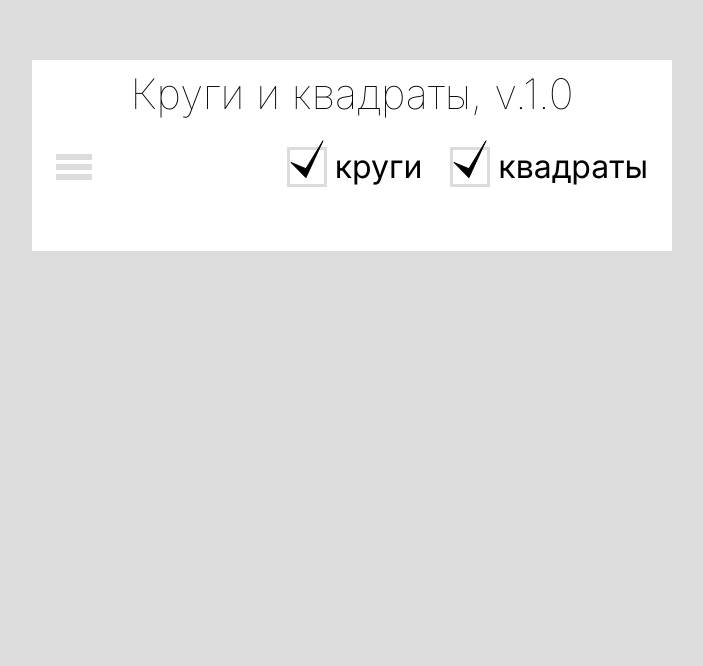
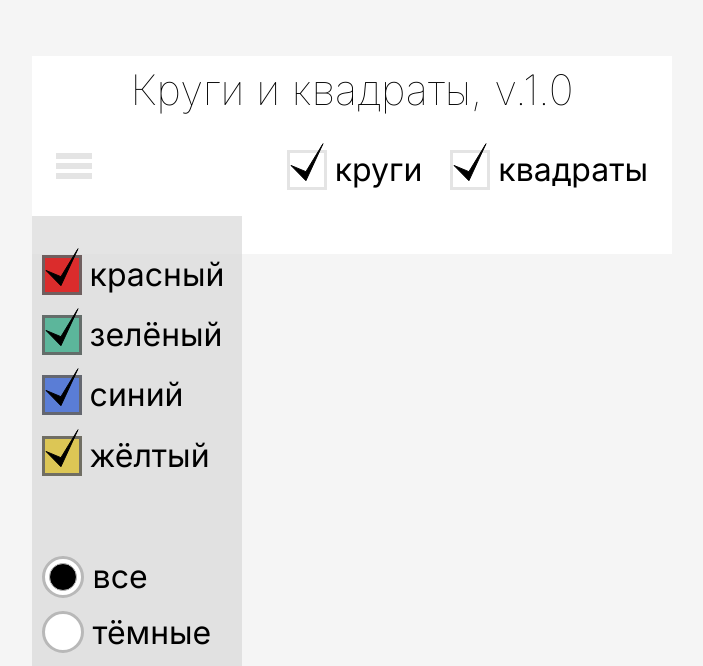
Before and after one commit to DmitryMuzalev/circles-and-squares, a React (Create React App) app: page / in a window 1280 px wide. Shown: the part 245-911 px from the top of the page, without its empty margins (288-991 px from the left). Before the commit the page ends 800 px from the top, so only its background shows below. Built offline with nearby package versions, Linux system fonts and the light colour scheme.

Commit message:
Implementation of the Toolbar component

```diff
--- a/src/App.js
+++ b/src/App.js
@@ -1,9 +1,11 @@
 import { Header } from "./components/Header/Header";
+import { Toolbar } from "./components/Toolbar/Toolbar";
 
 function App() {
   return (
     <div className="app">
       <Header />
+      <Toolbar />
     </div>
   );
 }
--- a/src/components/Checkbox/Checkbox.module.scss
+++ b/src/components/Checkbox/Checkbox.module.scss
@@ -5,6 +5,7 @@
   column-gap: 0.5rem;
   font-size: 2rem;
   line-height: 1;
+  padding-top: 0.4rem;
   input[type="checkbox"] {
     cursor: pointer;
     position: relative;
--- a/src/components/ColumnCount/ColumnCount.module.scss
+++ b/src/components/ColumnCount/ColumnCount.module.scss
@@ -10,6 +10,6 @@
     height: 3.5625rem;
     font-size: 2rem;
     padding: 0.5rem;
-    border: 3px solid var(--grey-light);
+    border: 3px solid var(--grey-middle);
   }
 }
--- a/src/components/RadioButton/RadioButton.jsx
+++ b/src/components/RadioButton/RadioButton.jsx
@@ -1,6 +1,6 @@
 import classes from "./RadioButton.module.scss";
 
-function RadioButton({ name = "shades", value = "all", children }) {
+function RadioButton({ name, value, children }) {
   return (
     <label className={classes.radio}>
       <input type="radio" name={name} value={value} checked={value === "all"} />
--- a/src/components/RadioButton/RadioButton.module.scss
+++ b/src/components/RadioButton/RadioButton.module.scss
@@ -12,7 +12,7 @@
     height: 2.625rem;
     border-radius: 50%;
     background-color: var(--white);
-    border: 3px solid var(--grey-light);
+    border: 3px solid var(--grey-middle);
 
     &:checked {
       &::before {
@@ -24,7 +24,7 @@
         height: 1.625rem;
         background-color: var(--black);
         border-radius: 50%;
-        border: 1px solid var(--grey-light);
+        border: 1px solid var(--grey-middle);
         transform: translate(-50%, -50%);
       }
     }
--- /dev/null
+++ b/src/components/Toolbar/Toolbar.jsx
@@ -0,0 +1,30 @@
+import classes from "./Toolbar.module.scss";
+import { Checkbox } from "../Checkbox/Checkbox";
+import { ColumnCount } from "../ColumnCount/ColumnCount";
+import { RadioButton } from "../RadioButton/RadioButton";
+
+function Toolbar() {
+  return (
+    <div className={classes.toolbar}>
+      <div>
+        <Checkbox color="red">красный</Checkbox>
+        <Checkbox color="green">зелёный</Checkbox>
+        <Checkbox color="blue">cиний</Checkbox>
+        <Checkbox color="yellow">жёлтый</Checkbox>
+      </div>
+      <div>
+        <RadioButton name="shades" value="all">
+          все
+        </RadioButton>
+        <RadioButton name="shades" value="">
+          тёмные
+        </RadioButton>
+        <RadioButton name="shades" value="">
+          светлые
+        </RadioButton>
+      </div>
+      <ColumnCount />
+    </div>
+  );
+}
+export { Toolbar };
--- /dev/null
+++ b/src/components/Toolbar/Toolbar.module.scss
@@ -0,0 +1,15 @@
+.toolbar {
+  position: absolute;
+  top: 10rem;
+  left: 0;
+  display: flex;
+  flex-direction: column;
+  row-gap: 5rem;
+  padding: 2rem 1rem 2rem 0.6rem;
+  background-color: var(--grey-light);
+  div {
+    display: flex;
+    flex-direction: column;
+    row-gap: 0.87rem;
+  }
+}
--- a/src/index.scss
+++ b/src/index.scss
@@ -8,6 +8,7 @@
 
 :root {
   /* Colors */
+  --bg-color: #f5f5f5;
   --white: #ffffff;
   --black: #000000;
   --yellow-light: #dcc655;
@@ -18,7 +19,8 @@
   --red-dark: #7b0a0a;
   --green-light: #5cb69b;
   --green-dark: #175744;
-  --grey-light: rgba(217, 217, 217, 0.9);
+  --grey-light: rgba(217, 217, 217, 0.7);
+  --grey-middle: #b8b8b8;
   --grey-dark: rgba(101, 101, 101, 0.9);
 
   /* Font */
@@ -35,10 +37,11 @@ body {
   font-family: var(--f-family);
   font-weight: var(--fw-regular);
   font-size: 16px;
-  background-color: var(--grey-light);
+  background-color: var(--bg-color);
 }
 
 .app {
+  position: relative;
   width: 640px;
   background-color: var(--white);
   padding: 0.5rem 1.5rem 4rem;
```
